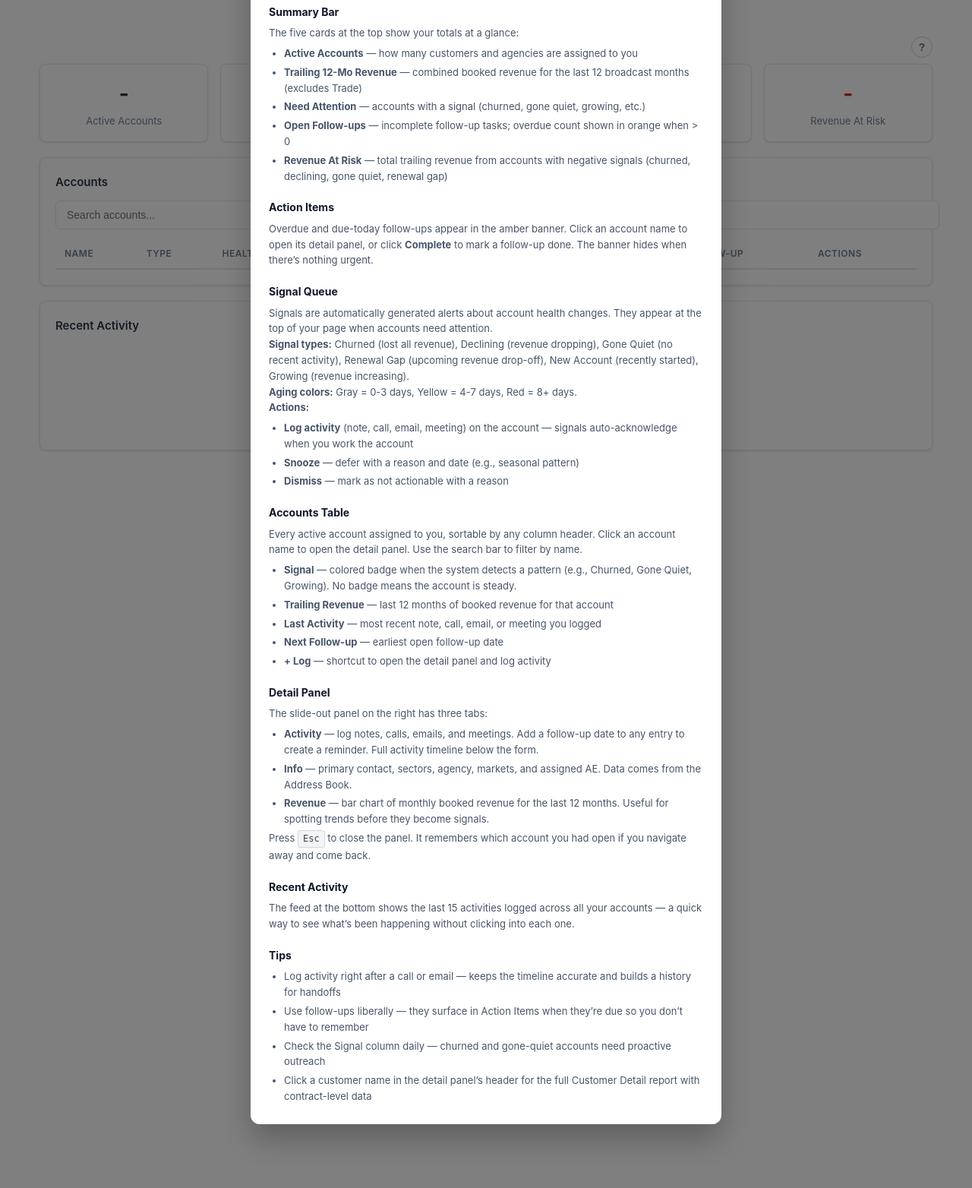
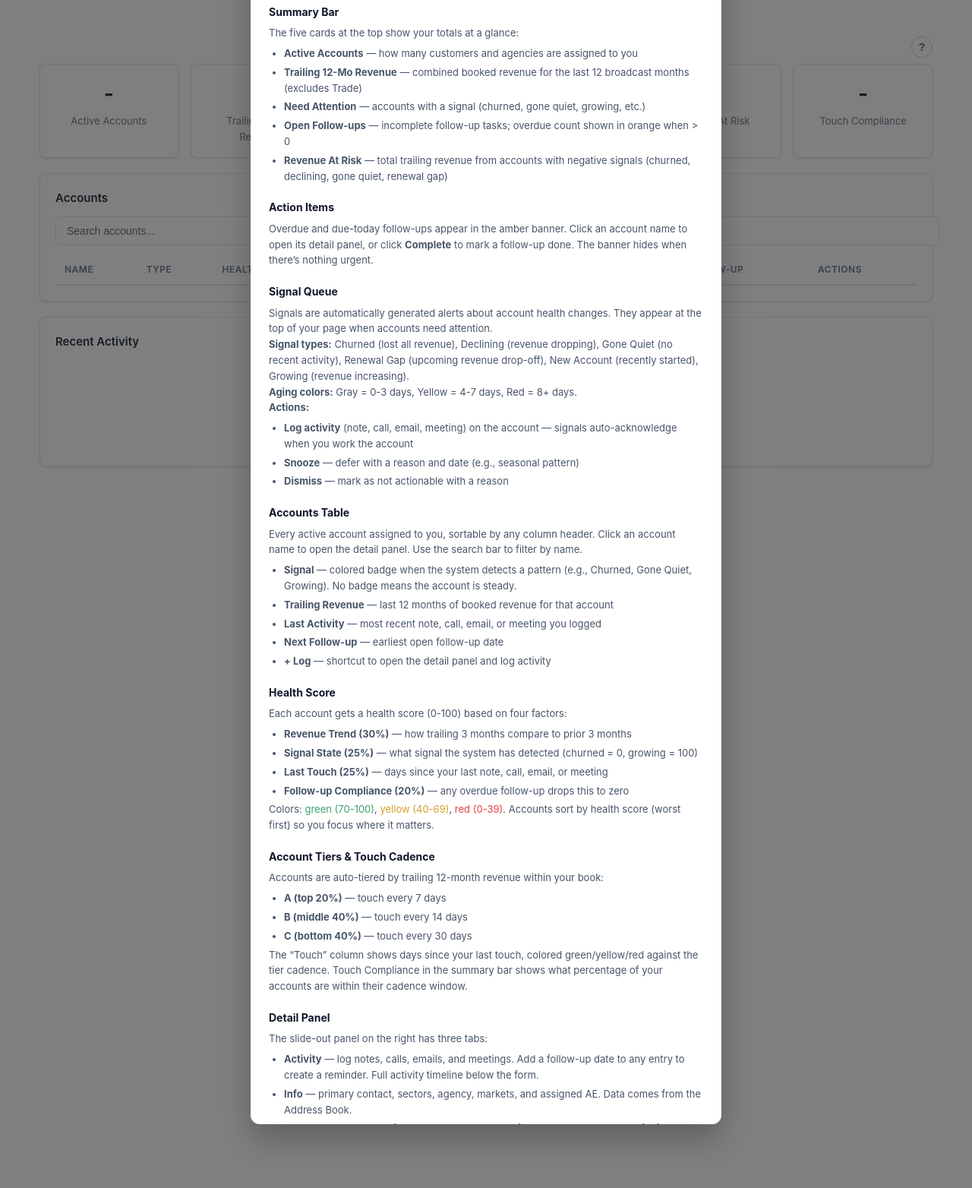
Before and after one commit to daseme/ctv-bookedbiz-db, a Python web app: template src/web/templates/ae_my_accounts.html in a window 1280 px wide, after a click that opens the changed part. Shown: the part 247-1811 px from the top of the page at 76% size. Run offline with Jinja, Linux system fonts and the light colour scheme; the template is opened without the code that fills it, so the values that code supplies are empty.

Commit message:
feat: add touch compliance stat and update guide modal
Co-Authored-By: Claude Opus 4.6 <noreply@anthropic.com>

```diff
--- a/src/web/static/js/ae_my_accounts.js
+++ b/src/web/static/js/ae_my_accounts.js
@@ -77,6 +77,8 @@ async function loadStats() {
             .textContent = stats.follow_up_count;
         document.getElementById('stat-at-risk').textContent =
             '$' + (stats.revenue_at_risk || 0).toLocaleString();
+        document.getElementById('stat-compliance').textContent =
+            (stats.touch_compliance || 0) + '%';
         if (stats.overdue_count > 0) {
             document.getElementById('stat-overdue')
                 .textContent = stats.overdue_count;
--- a/src/web/templates/ae_my_accounts.html
+++ b/src/web/templates/ae_my_accounts.html
@@ -25,7 +25,7 @@
 
 /* Summary Bar */
 .summary-bar {
-    display: grid; grid-template-columns: repeat(5, 1fr); gap: 16px;
+    display: grid; grid-template-columns: repeat(6, 1fr); gap: 16px;
     margin-bottom: 20px;
 }
 .stat-card {
@@ -383,6 +383,10 @@
             <div class="stat-value" id="stat-at-risk" style="color:#dc2626;">-</div>
             <div class="stat-label">Revenue At Risk</div>
         </div>
+        <div class="stat-card">
+            <div class="stat-value" id="stat-compliance">-</div>
+            <div class="stat-label">Touch Compliance</div>
+        </div>
     </div>
 
     <!-- Signal Queue -->
@@ -499,6 +503,29 @@
       </div>
 
       <div class="info-section">
+        <h4>Health Score</h4>
+        <p>Each account gets a health score (0-100) based on four factors:</p>
+        <ul>
+          <li><strong>Revenue Trend (30%)</strong> &mdash; how trailing 3 months compare to prior 3 months</li>
+          <li><strong>Signal State (25%)</strong> &mdash; what signal the system has detected (churned = 0, growing = 100)</li>
+          <li><strong>Last Touch (25%)</strong> &mdash; days since your last note, call, email, or meeting</li>
+          <li><strong>Follow-up Compliance (20%)</strong> &mdash; any overdue follow-up drops this to zero</li>
+        </ul>
+        <p>Colors: <span style="color:#38a169;">green (70-100)</span>, <span style="color:#d69e2e;">yellow (40-69)</span>, <span style="color:#e53e3e;">red (0-39)</span>. Accounts sort by health score (worst first) so you focus where it matters.</p>
+      </div>
+
+      <div class="info-section">
+        <h4>Account Tiers &amp; Touch Cadence</h4>
+        <p>Accounts are auto-tiered by trailing 12-month revenue within your book:</p>
+        <ul>
+          <li><strong>A (top 20%)</strong> &mdash; touch every 7 days</li>
+          <li><strong>B (middle 40%)</strong> &mdash; touch every 14 days</li>
+          <li><strong>C (bottom 40%)</strong> &mdash; touch every 30 days</li>
+        </ul>
+        <p>The &ldquo;Touch&rdquo; column shows days since your last touch, colored green/yellow/red against the tier cadence. Touch Compliance in the summary bar shows what percentage of your accounts are within their cadence window.</p>
+      </div>
+
+      <div class="info-section">
         <h4>Detail Panel</h4>
         <p>The slide-out panel on the right has three tabs:</p>
         <ul>
```
Also changed, not shown: src/services/health_score_service.py (+17 -0 lines), src/web/routes/ae_crm.py (+7 -0 lines), tests/services/test_health_score_service.py (+55 -0 lines).
